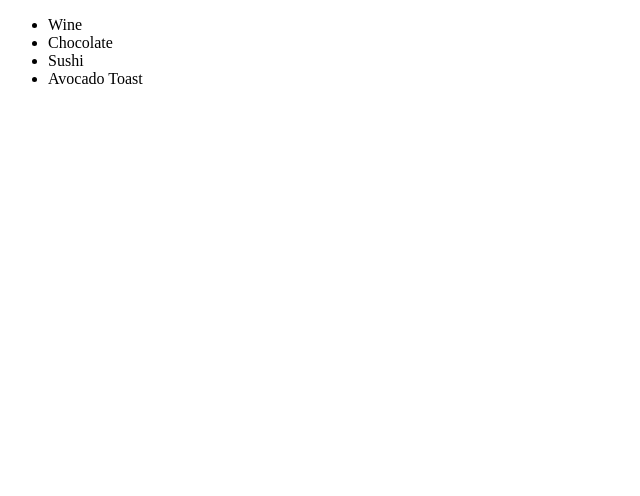
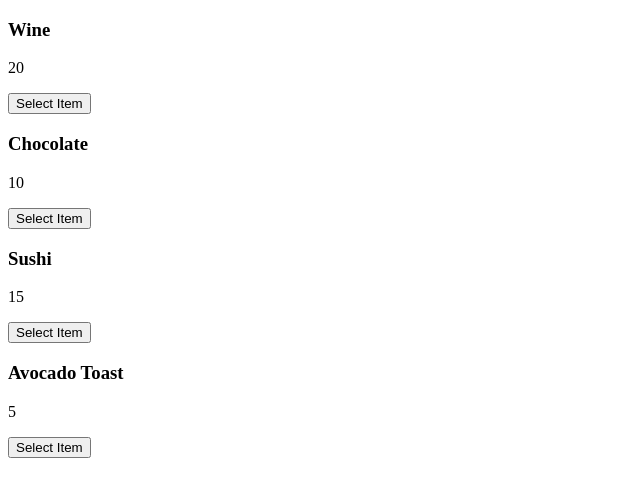
Before and after one commit to karuna24s/food-app, a React (Create React App) app: page / in a window 1280 px wide. Shown: the top 496 px of the page, without its empty margins (0-640 px from the left). Built offline with nearby package versions, Linux system fonts and the light colour scheme.

Commit message:
add more components, have a list, with price, and select item buttons...need to figure out how to implement addtocart functionality

```diff
--- a/package.json
+++ b/package.json
@@ -5,6 +5,7 @@
   "dependencies": {
     "react": "^16.0.0",
     "react-dom": "^16.0.0",
+    "react-router-dom": "^4.2.2",
     "react-scripts": "1.0.14"
   },
   "scripts": {
--- a/src/App.js
+++ b/src/App.js
@@ -1,43 +1,25 @@
-import React, { Component } from 'react';
+import React from 'react';
+import CartItemList from './CartItemList';
+import CartItem from './CartItem';
+import {BrowserRouter as Router, Route} from 'react-router-dom';
+import PropTypes from 'prop-types';
 
-class App extends Component {
-  render() {
+const App = () => (
+  <Router>
+    <div>
+      <Route exact path="/" component={Home} />
+    </div>
+  </Router>
+)
+
+class Home extends React.Component{
+  render(){
     return (
-      <div className="React-Food-App">
-        <ul>
-          <li>Wine</li>
-          <li>Chocolate</li>
-          <li>Sushi</li>
-          <li>Avocado Toast</li>
-        </ul>
+      <div className="container">
+        <CartItemList />
       </div>
     );
   }
 }
 
 export default App;
-
-
-
-
-// import React, { Component } from 'react';
-// // import logo from './logo.svg';
-// // import './App.css';
-//
-// class App extends Component {
-//   render() {
-//     return (
-//       <div className="App">
-//         <header className="App-header">
-//           <img src={logo} className="App-logo" alt="logo" />
-//           <h1 className="App-title">Welcome to React</h1>
-//         </header>
-//         <p className="App-intro">
-//           To get started, edit <code>src/App.js</code> and save to reload.
-//         </p>
-//       </div>
-//     );
-//   }
-// }
-//
-// export default App;
--- /dev/null
+++ b/src/CartItem.js
@@ -0,0 +1,46 @@
+import React from 'react';
+import PropTypes from 'prop-types'
+
+class CartItem extends React.Component{
+    render(){
+      let selectItem = this.props.selectItem
+      let price = this.props.price
+      let itemTitle = this.props.itemTitle
+      return(
+      <div className="col-sm-6 col-md-4">
+          <div className="thumbnail">
+              <div className="caption">
+                <h3>{itemTitle}</h3>
+                <p>{price}</p>
+                {/* <p><a href="#" className="btn btn-primary" role="button">{selectItem}</a></p> */}
+                <button type="button" onClick={() => this.AddToCart()} className="btn btn-default">{selectItem}</button>
+            </div>
+            </div>
+        </div>
+    );
+  }
+
+  AddToCart (){
+    console.log("entered AddToCart");
+    return (
+      <div className="container">
+        <CartItem itemTitle={this.props.itemTitle}/>
+      </div>
+    );
+  }
+}
+
+
+CartItem.propTypes = {
+  addToCart: PropTypes.string,
+  price: PropTypes.string,
+  item1Title: PropTypes.string,
+}
+
+CartItem.defaultProps = {
+  selectItem:"Select Item",
+  price:"10",
+  itemTitle: "ItemTitle",
+}
+
+export default CartItem
--- /dev/null
+++ b/src/CartItemList.js
@@ -0,0 +1,17 @@
+import React from 'react';
+import CartItem from './CartItem';
+
+class CartItemList extends React.Component{
+  render(){
+      return(
+          <div className="row">
+            <CartItem itemTitle="Wine" price="20" />
+            <CartItem itemTitle="Chocolate" price="10"/>
+            <CartItem itemTitle="Sushi" price="15"/>
+            <CartItem itemTitle="Avocado Toast" price="5"/>
+          </div>
+      );
+  }
+}
+
+export default CartItemList
```
Also changed, not shown: 1 other file (tests, documents, lock files or other folders).
